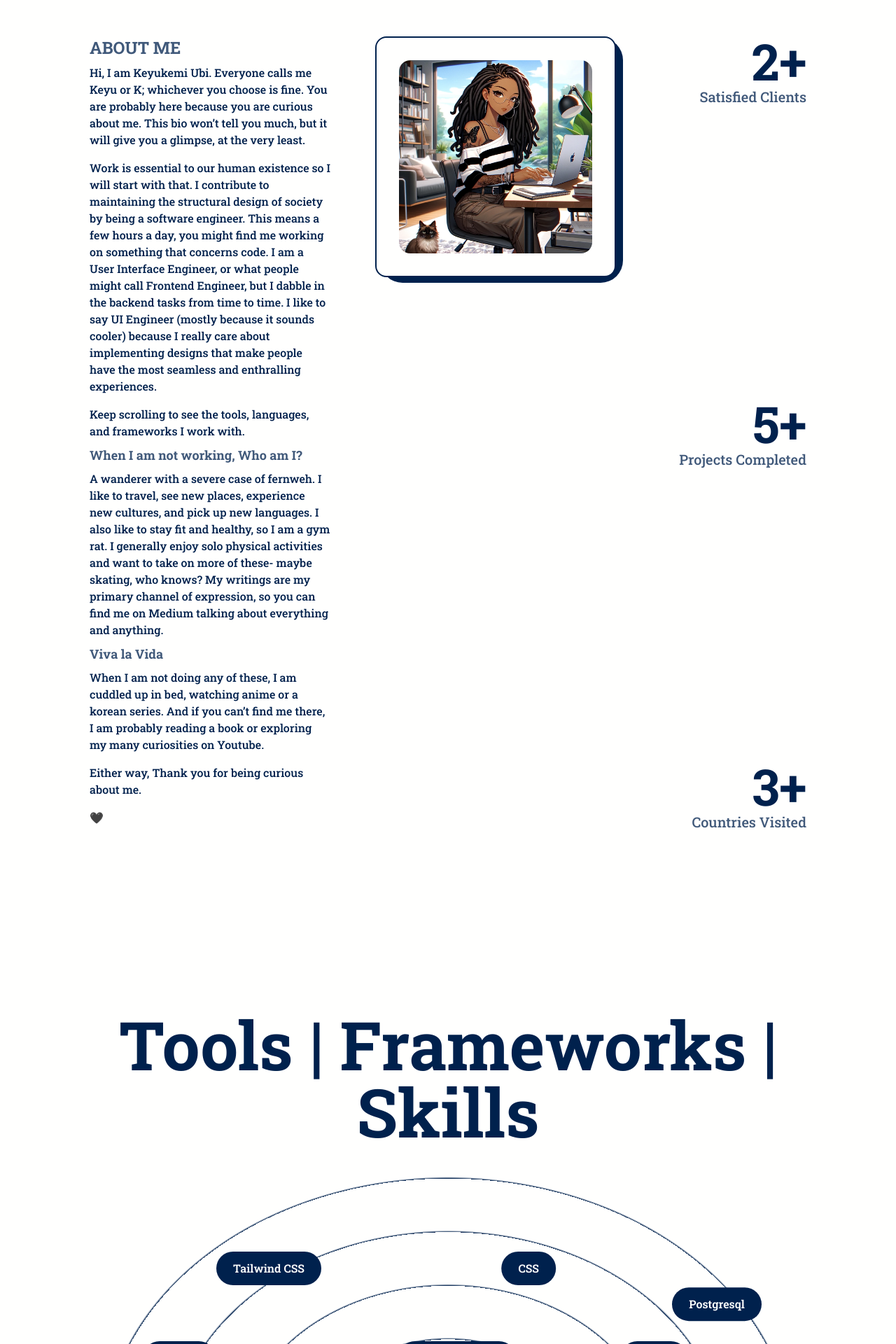
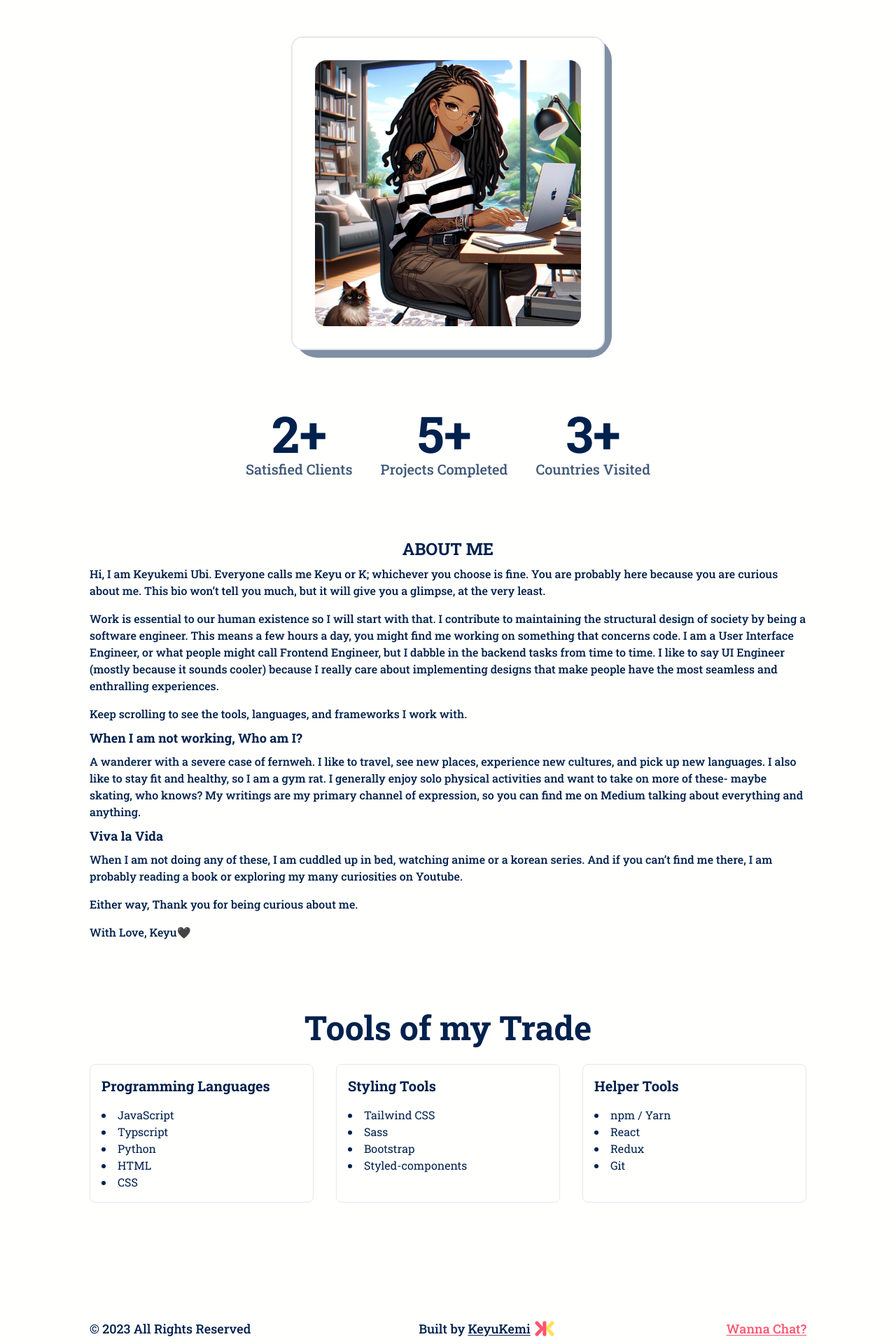
Before and after one commit to Keyukemi/halle-grapevine, a Next.js app: page /about in a window 1280 px wide. Shown: the part 280-2200 px from the top of the page at 70% size. Built offline with nearby package versions, Linux system fonts and the light colour scheme.

Commit message:
design fixes

```diff
--- a/src/components/Footer.js
+++ b/src/components/Footer.js
@@ -9,15 +9,13 @@ const Footer = () => {
         <footer className="w-full font-medium text-lg
         text-headline dark:text-primary dark:border-primary sm:text-base ">
             <Layout className="py-8 flex items-center justify-between lg:flex-col lg:py-6">
-                <span>{new Date().getFullYear()}&copy; All Rights Reserved</span>
+                <span>&copy; {new Date().getFullYear()} All Rights Reserved</span>
 
-                <div className="flex items-center lg:py-2"> Built by<Link href="https://github.com/Keyukemi"
-                className="underline underline-offset-2" target={"_blank"}>
-                        KeyuKodes
-                    </Link>
+                <span className="flex items-center lg:py-2"> Built by
+                    <Link href="https://github.com/Keyukemi" className="underline underline-offset-2 ml-1" target={"_blank"}>KeyuKemi</Link>
                     <Image src={kkcodesIcon} alt="KeyuKodes Logo" className="w-10 h-10 inline-block rounded-full"/>
-                </div>
-                <Link href="https://instagram.com/keyukemiubi?igshid=YmMyMTA2M2Y="
+                </span>
+                <Link href="mailto:almostvintagebykeyu@gmail.com"
                 className="underline underline-offset-2 text-secondary dark:text-highlight" target={"_blank"}>Wanna Chat?</Link>
             </Layout>
         </footer>
--- a/src/components/LiIcon.js
+++ b/src/components/LiIcon.js
@@ -12,7 +12,8 @@ const LiIcon = ({reference}) => {
     return (
         <figure className="absolute left-0 stroke-headline stroke-2">
             <svg className="-rotate-90 md:w-[60px] md:h-[60px] xs:w-[40px] xs:h-[40px] " width="75" height="75" viewBox="0 0 100 100">
-                <circle cx="75" cy="50" r="20" className="stroke-secondary dark:stroke-highlight xs:stroke-2 stroke-1 fill-none dark:fill-headline"/>
+                <circle cx="75" cy="50" r="20" className="stroke-secondary
+                 dark:stroke-highlight xs:stroke-2 stroke-1 fill-none dark:fill-headline"/>
                 <motion.circle cx="75" cy="50" r="20"  className="stroke-[5px] fill-primary xs:stroke-[10px]"
                 style={
                     {pathLength: scrollYProgress}
--- a/src/components/TransitionEffect.js
+++ b/src/components/TransitionEffect.js
@@ -4,18 +4,18 @@ import { motion } from "framer-motion";
 const TransitionEffect = () => {
     return (
        <>
-            <motion.div className="fixed top-0 bottom-0 right-full w-screen h-screen z-30 bg-secondary opacity-70 dark:bg-highlight"
+            <motion.div className="fixed top-0 bottom-0 right-full w-screen h-screen z-30 bg-secondary dark:bg-highlight"
                 initial={{x:"100%", width:"100%"}}
                 animate={{x:"0%", width:"0%"}}
                 exit={{x:["0%", "100%"], width:["0%", "100%"]}}
                 transition={{duration:0.8, ease: "easeInOut"}}
             />
-            <motion.div className="fixed top-0 bottom-0 right-full w-screen h-screen z-20 bg-primary opacity-40"
+            <motion.div className="fixed top-0 bottom-0 right-full w-screen h-screen z-20 bg-primary"
                 initial={{x:"100%", width:"100%"}}
                 animate={{x:"0%", width:"0%"}}
                 transition={{delay:0.2, duration:0.8, ease: "easeInOut"}}
             />
-            <motion.div className="fixed top-0 bottom-0 right-full w-screen h-screen z-10 bg-headline opacity-70 "
+            <motion.div className="fixed top-0 bottom-0 right-full w-screen h-screen z-10 bg-headline"
                 initial={{x:"100%", width:"100%"}}
                 animate={{x:"0%", width:"0%"}}
                 transition={{delay:0.4, duration:0.8, ease: "easeInOut"}}
--- a/src/pages/about.js
+++ b/src/pages/about.js
@@ -48,14 +48,49 @@ const about = () => {
                     <AnimatedWorld text= "Live Audaciously..."className="!text-xl lg:!text-lg  sm:!text-md
                     italic !text-center text-secondary mb-20 sm:mb-8 dark:text-highlight"/>
 
-                    <div className="grid grid-cols-8 gap-16 w-full sm:gap-8">
-                        <div className="col-span-3 flex flex-col items-start justify-start xl:col-span-4 md:order-2 md:col-span-8 ">
-                            <motion.h2 className="uppercase text-2xl font-bold text-headline/75  dark:text-primary "
-                            whileHover ={{scale:1.2}}>About Me</motion.h2>
+                    <div className="grid grid-cols-1 gap-16 w-full sm:gap-8">
+                        {/* Image Section */}
+                        <div className="flex flex-col items-center justify-center">
+                            <div className="relative rounded-2xl border-2 border-solid bg-primary dark:bg-headline dark:border-black p-8 w-full sm:w-3/4 lg:w-auto max-w-md">
+                                <div className="absolute top-0 -right-3 -z-10 w-[102%] h-[103%] rounded-[2rem] bg-headline opacity-50 dark:bg-darkshadow" />
+                                <Image src={coolgirl102} alt="" className="w-full h-auto rounded-2xl" priority sizes="(max-width:768px) 100vw, (max-width:1200px) 50vw, 33vw"/>
+                            </div>
+                        </div>
+
+
+                        {/* Clients Details Section */}
+                        <div className="flex flex-col items-center justify-center">
+                            <div className="flex justify-between items-center text-center">
+                                <div className="flex flex-col items-center justify-center m-5">
+                                    <span className="inline-block text-7xl font-bold md:text-6xl sm:text-5xl xs:text-4xl">
+                                        <AnimatedNumbers value={2}/>+
+                                    </span>
+                                    <h2 className="text-xl font-medium capitalize text-headline/75 dark:text-primary
+                                    xl:text-center md:text-lg sm:text-base xs:text-sm sm:py-3">Satisfied Clients</h2>
+                                </div>
+                                <div className="flex flex-col items-center justify-center m-5">
+                                    <span className="inline-block text-7xl font-bold md:text-6xl sm:text-5xl xs:text-4xl">
+                                        <AnimatedNumbers value={5}/>+
+                                    </span>
+                                    <h2 className="text-xl font-medium capitalize text-headline/75 dark:text-primary xl:text-center md:text-lg sm:text-base xs:text-sm sm:py-3">Projects Completed</h2>
+                                </div>
+                                <div className="flex flex-col items-center justify-center m-5">
+                                    <span className="inline-block text-7xl font-bold md:text-6xl sm:text-5xl xs:text-4xl">
+                                        <AnimatedNumbers value={3}/>+
+                                    </span>
+                                    <h2 className="text-xl font-medium capitalize text-headline/75 dark:text-primary xl:text-center md:text-lg sm:text-base xs:text-sm sm:py-3">Countries Visited</h2>
+                                </div>
+                            </div>
+                        </div>
+
+
+                        {/* About Me Section */}
+                        <div className="flex flex-col  w-full ">
+                            <motion.h2 className="uppercase text-2xl text-center font-bold text-headline dark:text-primary " whileHover ={{scale:1.2}}>About Me</motion.h2>
                             <p className="font-medium my-2">
-                            {`Hi, I am Keyukemi Ubi. Everyone calls me Keyu or K; whichever you choose is fine.
-                            You are probably here because you are curious about me.
-                            This bio won’t tell you much, but it will give you a glimpse, at the very least.`}
+                                {`Hi, I am Keyukemi Ubi. Everyone calls me Keyu or K; whichever you choose is fine.
+                                You are probably here because you are curious about me.
+                                This bio won’t tell you much, but it will give you a glimpse, at the very least.`}
                             </p>
                             <p className="font-medium my-2">
                                 {`Work is essential to our human existence so I will start with that.
@@ -71,8 +106,7 @@ const about = () => {
                                 Keep scrolling to see the tools, languages, and frameworks I work with.
                                 `}
                             </p>
-                            <motion.h3 className="text-lg font-bold text-headline/75 dark:text-primary"
-                            whileHover ={{scale:1.2}}>When I am not working, Who am I?</motion.h3>
+                            <motion.h3 className="text-lg font-bold text-headline dark:text-primary" whileHover ={{scale:1.0}}>When I am not working, Who am I?</motion.h3>
                             <p className="font-medium my-2">
                                 {`A wanderer with a severe case of fernweh. I like to travel, see new places, experience new cultures, and pick up new languages.
                                     I also like to stay fit and healthy, so I am a gym rat.
@@ -81,8 +115,7 @@ const about = () => {
                                 `}
                             </p>
 
-                            <motion.h3 className="text-lg font-bold  text-headline/75 dark:text-primary "
-                            whileHover ={{scale:1.2}}>Viva la Vida</motion.h3>
+                            <motion.h3 className="text-lg font-bold  text-headline dark:text-primary " whileHover ={{scale:1.0}}>Viva la Vida</motion.h3>
                             <p className="font-medium my-2">
                                 {`
                                     When I am not doing any of these, I am cuddled up in bed, watching anime or a korean series.
@@ -96,42 +129,45 @@ const about = () => {
                             </p>
                             <p className="font-medium my-2">
                                 {`
-                                    🖤
+                                   With Love, Keyu🖤
                                 `}
                             </p>
                         </div>
-                            <div className="col-span-3 relative h-max rounded-2xl border-2 border-solid border-headline bg-primary
-                            dark:bg-headline dark:border-primary p-8 xl:col-span-4 md:order-1 md:col-span-8 sm:mt-10">
-                                <div  className="absolute top-0 -right-3 -z-10 w-[102%] h-[103%] rounded-[2rem] bg-headline dark:bg-primary"/>
-                                <Image src={coolgirl102} alt="" className=" w-full h-auto rounded-2xl"
-                                priority sizes="(max-width:768px) 100vw,
-                                (max-width:1200px) 50vw, 33vw"/>
-                            </div>
-
-                            <div className="col-span-2 flex flex-col items-end justify-between xl:col-span-8
-                            xl:flex-row xl:items-center md:order-3">
-                                <div className="flex flex-col items-end justify-center xl:items-center">
-                                    <span className="inline-block text-7xl font-bold md:text-6xl sm:text-5xl xs:text-4xl">
-                                        <AnimatedNumbers value={2}/>+
-                                    </span>
-                                    <h2 className="text-xl font-medium capitalize text-headline/75
-                                     dark:text-primary xl:text-center md:text-lg sm:text-base xs:text-sm sm:p-3">Satisfied Clients</h2>
+                        <div>
+                            <h2 className="text-center text-5xl m-3 p-4 font-bold md:text-3xl sm:text-3xl xs:text-xl">Tools of my Trade</h2>
+                            <div className="grid grid-cols-3 gap-8 sm:grid-cols-1">
+                                <div className="p-4 border rounded-lg hover:border-darkshadow">
+                                    <h3 className="text-xl font-bold mb-4">Programming Languages</h3>
+                                    <ul className="list-disc list-inside">
+                                        <li>JavaScript</li>
+                                        <li>Typscript</li>
+                                        <li>Python</li>
+                                        <li>HTML</li>
+                                        <li>CSS</li>
+                                    </ul>
                                 </div>
-                                <div className="flex flex-col items-end justify-center xl:items-center ">
-                                    <span className="inline-block text-7xl font-bold md:text-6xl sm:text-5xl xs:text-4xl">
-                                    <AnimatedNumbers value={5}/>+</span>
-                                    <h2 className="text-xl font-medium capitalize text-headline/75
-                                    dark:text-primary xl:text-center md:text-lg sm:text-base xs:text-sm sm:p-3">Projects Completed</h2>
+                                <div className="p-4 border rounded-lg hover:border-darkshadow">
+                                    <h3 className="text-xl font-bold mb-4">Styling Tools</h3>
+                                    <ul className="list-disc list-inside">
+                                        <li>Tailwind CSS</li>
+                                        <li>Sass</li>
+                                        <li>Bootstrap</li>
+                                        <li>Styled-components</li>
+                                    </ul>
                                 </div>
-                                <div className="flex flex-col items-end justify-center xl:items-center">
-                                    <span className="inline-block text-7xl font-bold md:text-6xl sm:text-5xl xs:text-4xl ">
-                                    <AnimatedNumbers value={3}/>+</span>
-                                    <h2 className="text-xl font-medium capitalize text-headline/75
-                                     dark:text-primary xl:text-center md:text-lg sm:text-base xs:text-sm sm:p-3">Countries Visited</h2>
+                                <div className="p-4 border rounded-lg hover:border-darkshadow">
+                                    <h3 className="text-xl font-bold mb-4">Helper Tools</h3>
+                                    <ul className="list-disc list-inside">
+                                        <li>npm / Yarn</li>
+                                        <li>React</li>
+                                        <li>Redux</li>
+                                        <li>Git</li>
+                                    </ul>
                                 </div>
                             </div>
+                        </div>
+
                     </div>
-                    <TechSkills/>
                 </Layout>
                 <Footer/>
             </main>
--- a/src/styles/globals.css
+++ b/src/styles/globals.css
@@ -2,29 +2,18 @@
 @tailwind components;
 @tailwind utilities;
 
-/* :root {
-  --foreground-rgb: 0, 0, 0;
-  --background-start-rgb: 214, 219, 220;
-  --background-end-rgb: 255, 255, 255;
+
+/* Define background colors for light mode */
+body {
+  background-color: #fffffe; /* Light mode background color */
+  transition: background-color 5.5s ease
 }
 
-@media (prefers-color-scheme: dark) {
-  :root {
-    --foreground-rgb: 255, 255, 255;
-    --background-start-rgb: 0, 0, 0;
-    --background-end-rgb: 0, 0, 0;
-  }
-} */
+/* Define background colors for dark mode */
+.dark body {
+  background-color: #00214d; /* Dark mode background color */
+}
 
-/* body {
-  color: rgb(var(--foreground-rgb));
-  background: linear-gradient(
-      to bottom,
-      transparent,
-      rgb(var(--background-end-rgb))
-    )
-    rgb(var(--background-start-rgb));
-} */
 
 .btn-shine-light {
   padding: 12px 0;
--- a/tailwind.config.js
+++ b/tailwind.config.js
@@ -26,6 +26,7 @@ module.exports ={
         highlight: "#00ebc7",
         secondary: "#ff5470",
         tertiary: "#fde24f",
+        darkshadow: "#000000",
       },
       animation:{
         'spin-slow': 'spin 8s linear infinite'
```
Also changed, not shown: src/components/Navbar.js (+7 -7 lines), src/components/hooks/useThemSwitcher.js (+21 -41 lines), src/pages/projects.js (+11 -9 lines).
